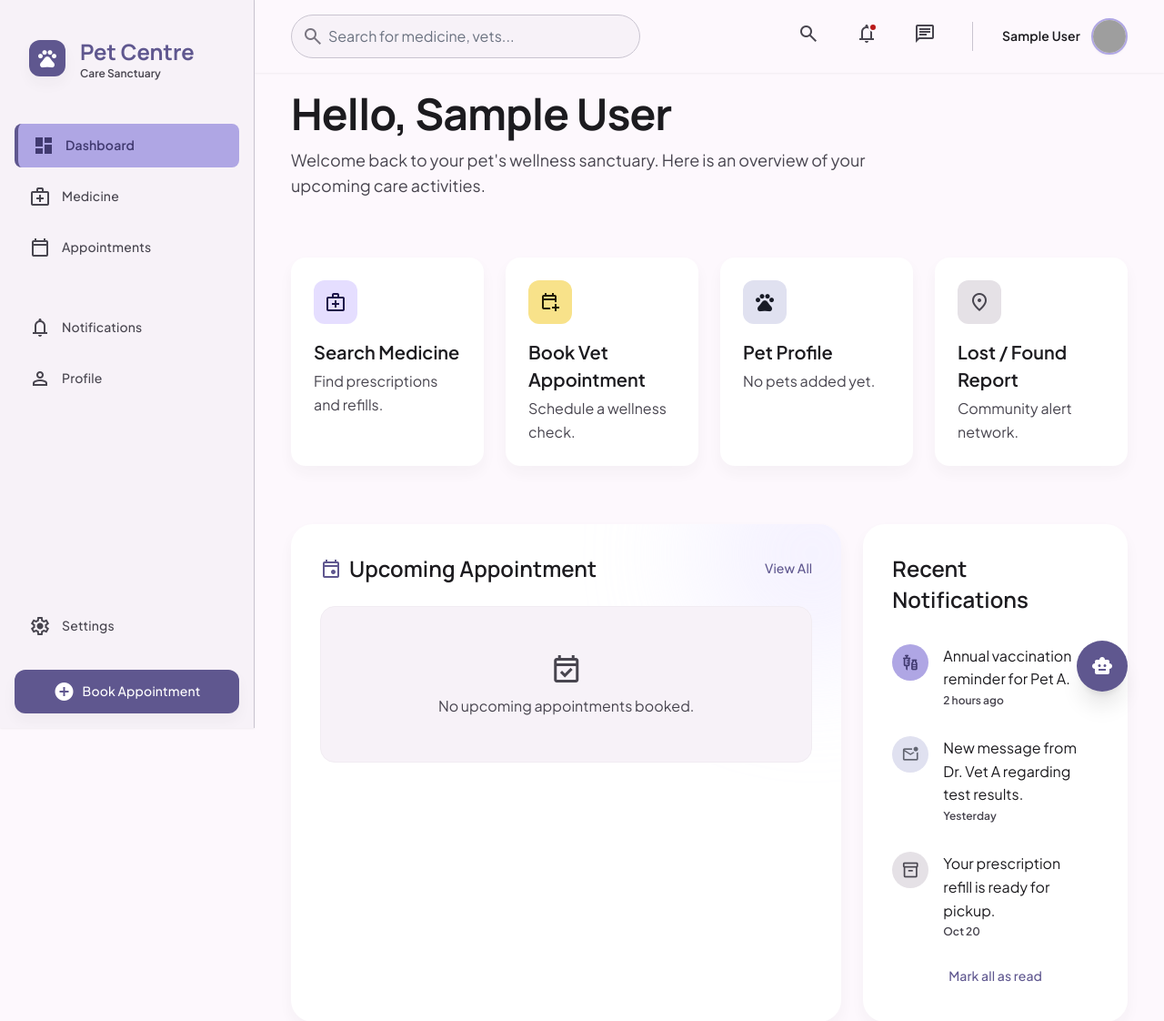
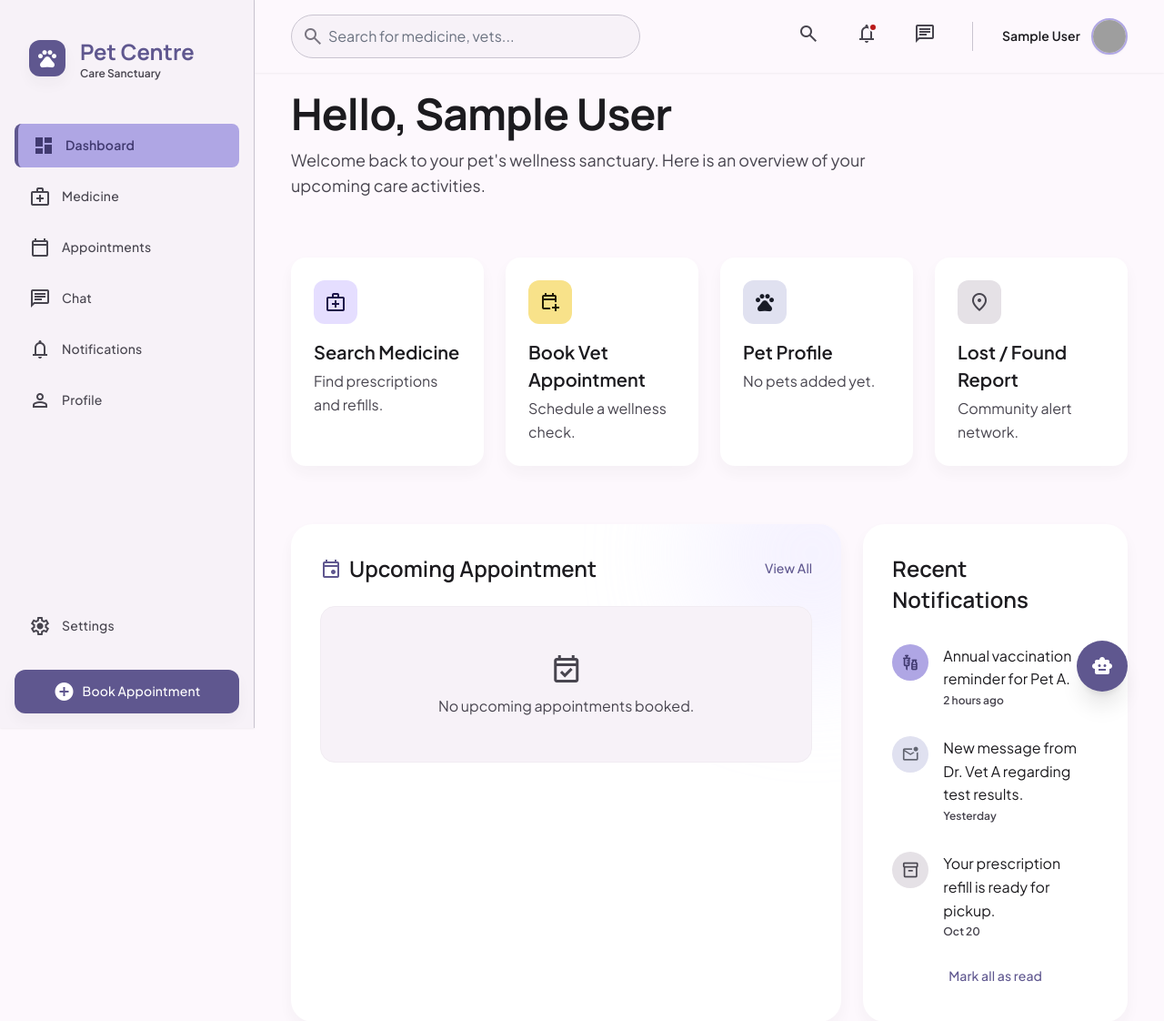
Before and after one commit to RashiBista/PetCenter, a Django app: page /dashboard/pet-owner/ in a window 1280 px wide. Shown: the top 1122 px of the page at 91% size. Run offline with Django 5.2, Linux system fonts and the light colour scheme; the visitor is signed in with stand-in values (Sample User, id 1); data comes from the database, SQL or seed files in the repository; data that the repository does not hold is empty; parts of the project's set-up code (start-up, migrations or seed data) failed here and were passed over; some libraries are stand-ins or nearby versions; grey boxes are pictures that could not be loaded.

Commit message:
Added the missign chat display

```diff
--- a/PetCentre_RegistrationSystem/templates/core/pet_owner_dashboard.html
+++ b/PetCentre_RegistrationSystem/templates/core/pet_owner_dashboard.html
@@ -147,6 +147,9 @@
 <span class="font-label-sm text-label-sm">Appointments</span>
 </a>
 <a class="flex flex-col items-center gap-1 text-on-surface-variant hover:text-primary transition-colors" href="{% url 'chat:inbox' %}">
+<span class="material-symbols-outlined">chat</span>
+<span class="font-label-sm text-label-sm">Chat</span>
+</a>
 <a class="flex flex-col items-center gap-1 text-on-surface-variant hover:text-primary transition-colors" href="#">
 <span class="material-symbols-outlined">person</span>
 <span class="font-label-sm text-label-sm">Profile</span>
@@ -180,6 +183,9 @@
 <span class="font-label-md text-label-md">Appointments</span>
 </a>
 <a class="flex items-center gap-3 px-4 py-3 text-on-surface-variant rounded-lg hover:bg-surface-variant transition-colors duration-200" href="{% url 'chat:inbox' %}">
+<span class="material-symbols-outlined">chat</span>
+<span class="font-label-md text-label-md">Chat</span>
+</a>
 <a class="flex items-center gap-3 px-4 py-3 text-on-surface-variant rounded-lg hover:bg-surface-variant transition-colors duration-200" href="#">
 <span class="material-symbols-outlined">notifications</span>
 <span class="font-label-md text-label-md">Notifications</span>
```
Also changed, not shown: PetCentre_RegistrationSystem/myapp/migrations/0004_appointment_prescription.py (added).
